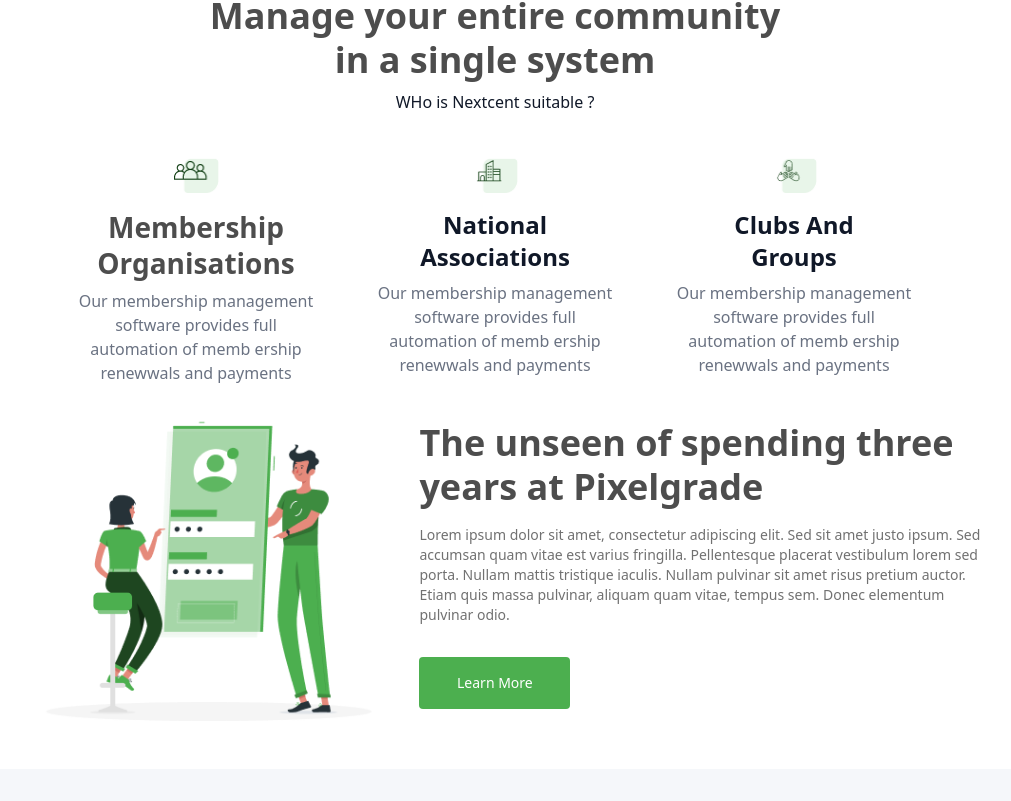
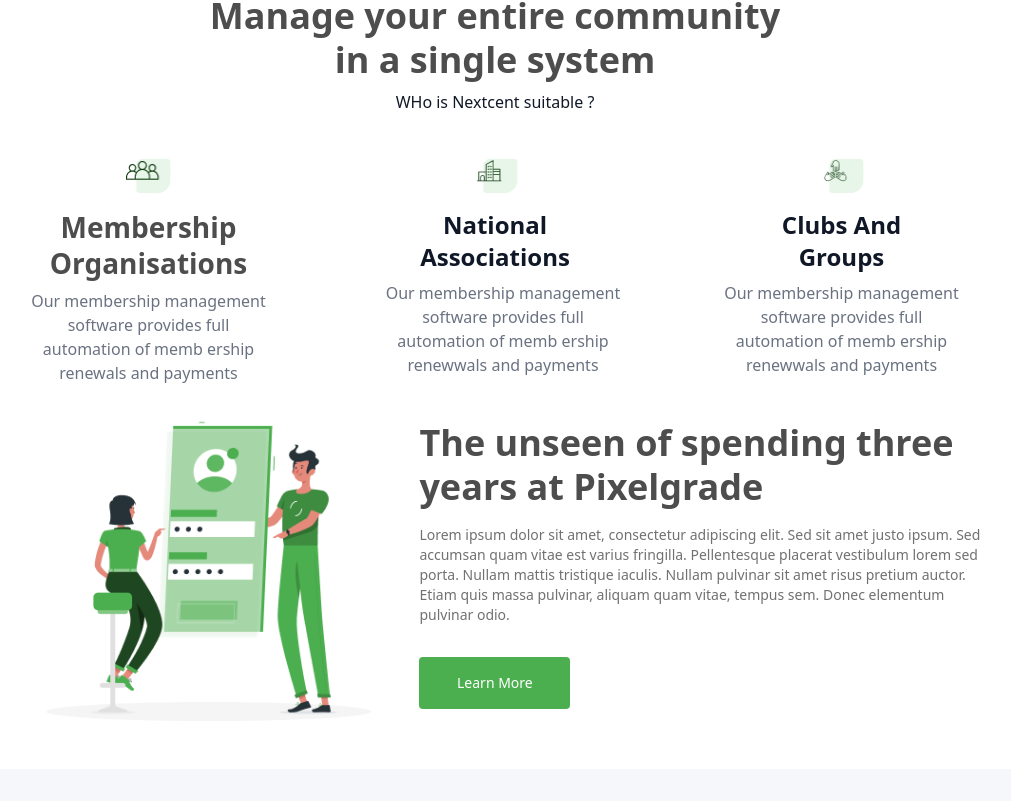
Before and after one commit to hanzala-sarwar/ecommerce-landing-page, a Next.js app: page / in a window 1280 px wide. Shown: the part 859-1660 px from the top of the page, without its empty margins (145-1156 px from the left). Built offline with nearby package versions, Linux system fonts and the light colour scheme.

Commit message:
Improving again

```diff
--- a/components/Community.jsx
+++ b/components/Community.jsx
@@ -17,7 +17,7 @@
 
             {/* frame 4 */}
 
-            <div className=" mx-auto px-[144px] flex ">
+            <div className=" mx-auto w-full max-w-[1440px] px-[144px] flex justify-between ">
 
 
                 {/* membership Organization */}
@@ -38,9 +38,9 @@
                     </div>
 
 
-                    <div className='flex gap-2 '>
+                    <div className='flex gap-2  '>
                         <p className="text-gray-500 text-center">Our membership management software provides full automation of memb
-                            ership renewwals and payments</p>
+                            ership renewals and payments</p>
                     </div>
 
 
@@ -62,8 +62,8 @@
                     </div>
 
 
-                    <div className='flex gap-2 '>
-                        <p className="text-gray-500 text-center">Our membership management software provides full automation of memb
+                    <div className='flex gap-2 w-[251px] h-[60px]'>
+                        <p className="text-gray-500 text-center  ">Our membership management software provides full automation of memb
                             ership renewwals and payments</p>
                     </div>
 
--- a/components/Navbar.jsx
+++ b/components/Navbar.jsx
@@ -33,7 +33,7 @@
               Login
             </button>
 
-            <button className="cursor-pointer py-2.5 px-5 bg-[#4CAF4F] text-white rounded-lg">
+            <button className="cursor-pointer  py-2.5 px-5 bg-[#4CAF4F] text-white rounded-lg">
               Signup
             </button>
           </div>
--- a/components/communityupdates.jsx
+++ b/components/communityupdates.jsx
@@ -18,10 +18,10 @@
             </div>
 
             {/* frame 15 */}
-            <div className='px-6 md:px-10 lg:px-16 xl:px-36 flex gap-4 justify-between '>
+            <div className=' md:px-10 lg:px-16 xl:px-36 flex gap-4 justify-between '>
 
 
-                <div className='w-[368px] h-[366px] justify-center relative' >
+                <div className='w-92 h-91.5 justify-center relative' >
 
                     <Image
                         alt='first'
--- a/components/footer.jsx
+++ b/components/footer.jsx
@@ -119,12 +119,12 @@
               Support
             </h3>
 
-            <nav className="w-40 flex flex-col gap-3 text-[14px] leading-[20px] font-normal">
+            <nav className="w-40 flex flex-col gap-3 text-[14px] leading-5 font-normal">
               <Link href="#">Help center</Link>
               <Link href="#">Terms of service</Link>
               <Link href="#">Legal</Link>
               <Link href="#">Privacy policy</Link>
-              <p href="#">Status</p>
+              <Link href="#">Status</Link>
             </nav>
           </div>
 
```
Lines whose indentation alone changed are shown as unchanged.
